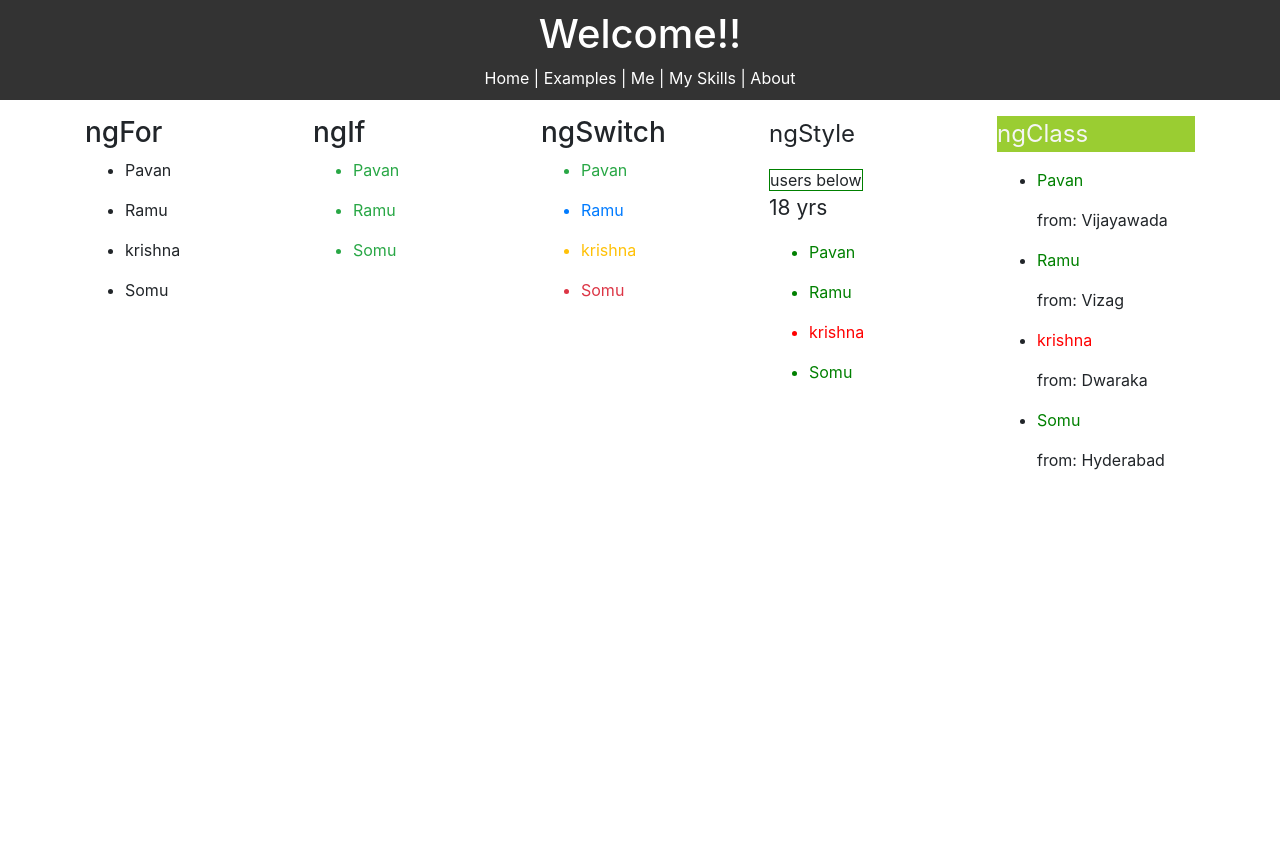
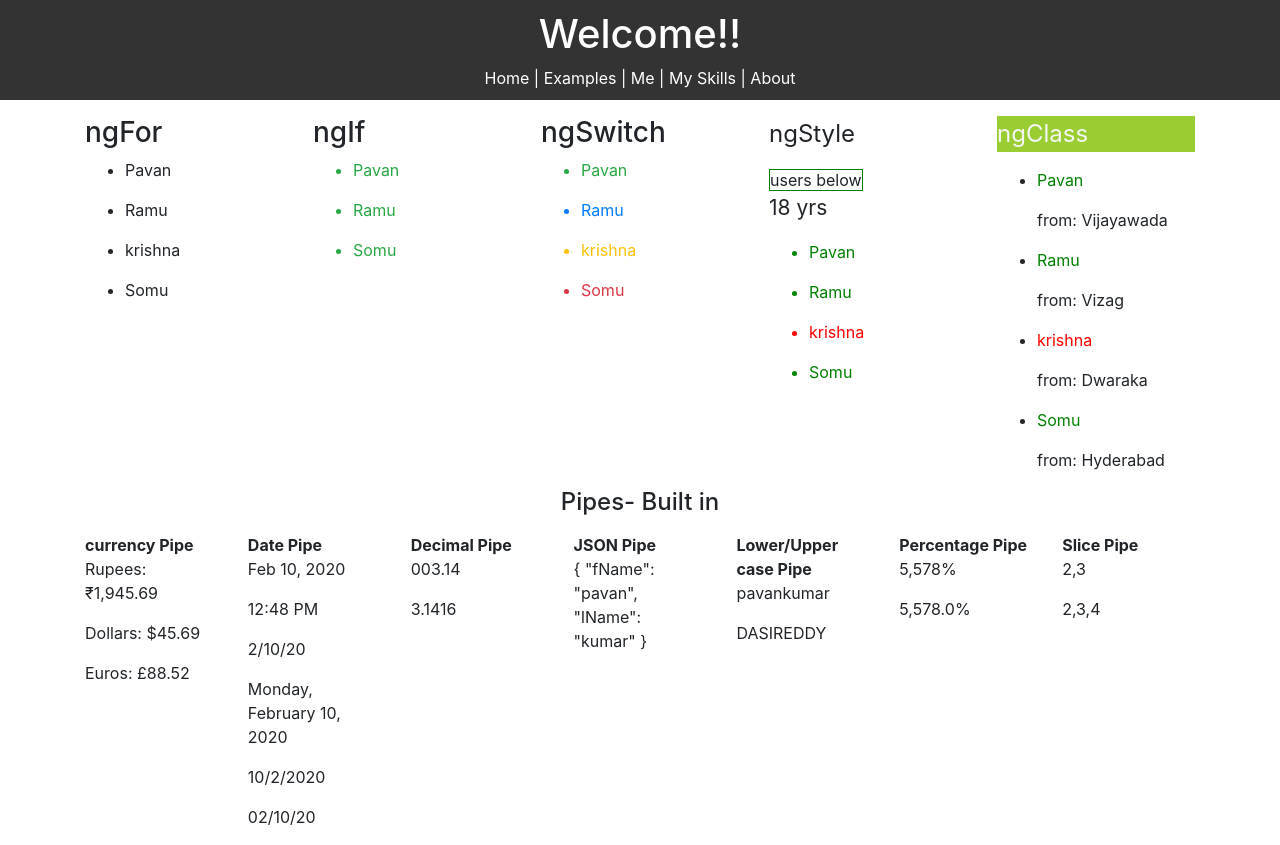
Before and after one commit to pavankumardasireddy/Angular-Todo-app, an Angular app: page /eg in a window 1280 px wide. Before the commit the page ends 800 px from the top, so only its background shows below. Built offline with nearby package versions, Linux system fonts and the light colour scheme.

Commit message:
Built-in Pipes

```diff
--- a/src/app/app.module.ts
+++ b/src/app/app.module.ts
@@ -1,3 +1,4 @@
+import { PipesComponent } from './components/examples/pipes/pipes.component';
 import { HttpClientModule } from '@angular/common/http';
 import { FormsModule } from '@angular/forms';
 import { CourseService } from './course.service';
@@ -28,7 +29,8 @@ import { ExamplesComponent } from './components/examples/examples.component';
     HeaderComponent,
     AddTodoComponent,
     AboutComponent,
-    ExamplesComponent
+    ExamplesComponent,
+    PipesComponent
   ],
   imports: [
     BrowserModule,
--- a/src/app/components/examples/examples.component.html
+++ b/src/app/components/examples/examples.component.html
@@ -68,4 +68,7 @@
             </ul>
       </div>
     </div>
+    <div class="row">
+        <app-pipes></app-pipes>
+    </div>
   </div>
--- /dev/null
+++ b/src/app/components/examples/pipes/pipes.component.html
@@ -0,0 +1,45 @@
+<div class="container">
+    <h4 [ngStyle]="{'text-align': 'center'}">Pipes- Built in</h4>
+    <div class="row mt-3">
+        <div class="col-sm">
+            <strong>currency Pipe</strong>
+            <p>Rupees: {{ 1945.69 | currency:'INR'}}</p>
+            <p>Dollars: {{ 45.69 | currency:'USD'}}</p>
+            <p>Euros: {{ 88.52 | currency:'GBP'}}</p>
+        </div>
+        <div class="col-sm">
+            <strong>Date Pipe</strong>
+            <p>{{ dateVal | date }}</p>
+            <p>{{ dateVal | date:'shortTime' }}</p>
+            <p>{{ dateVal | date:'shortDate' }}</p>
+            <p>{{ dateVal | date:'fullDate' }}</p>
+            <p>{{ dateVal | date:'d/M/y' }}</p>
+            <p>{{ dateVal | date:'MM/dd/yy' }}</p>
+        </div>
+        <div class="col-sm">
+            <strong>Decimal Pipe</strong>
+            <p>{{ 3.141592 | number:'3.1-2' }}</p>
+            <!-- {{ 3.141592 | number:'3.1-2' }} //output: 003.14 -->
+            <p>{{ 3.141592 | number:'1.2-4' }}</p>
+        </div>
+        <div class="col-sm">
+            <strong>JSON Pipe</strong>
+            <p>{{ jsonVal | json }}</p>
+        </div>
+        <div class="col-sm">
+            <strong>Lower/Upper case Pipe</strong>
+            <p>{{ 'PAVANKUMAR' | lowercase }}</p>
+            <p>{{ 'dasireddy' | uppercase }}</p>
+        </div>
+        <div class="col-sm">
+            <strong>Percentage Pipe</strong>
+            <p>{{ 55.78 | percent }}</p>
+            <p>{{ 55.78 | percent: '2.1-2' }}</p>
+        </div>
+        <div class="col-sm">
+            <strong>Slice Pipe</strong>
+            <p>{{ [1,2,3,4,5] | slice: 1:3 }}</p>
+            <p>{{ [1,2,3,4,5] | slice: 1:-1 }}</p>
+        </div>
+    </div>
+</div>
--- /dev/null
+++ b/src/app/components/examples/pipes/pipes.component.ts
@@ -0,0 +1,16 @@
+import { Component, OnInit } from '@angular/core';
+
+@Component({
+  selector: 'app-pipes',
+  templateUrl: './pipes.component.html',
+  styleUrls: ['./pipes.component.css']
+})
+export class PipesComponent implements OnInit {
+  dateVal: Date = new Date();
+  jsonVal: object = { fName: 'pavan', lName: 'kumar' };
+  constructor() { }
+
+  ngOnInit(): void {
+  }
+
+}
```
Also changed, not shown: src/app/components/examples/pipes/pipes.component.css (added), 1 other file (tests, documents, lock files or other folders).
